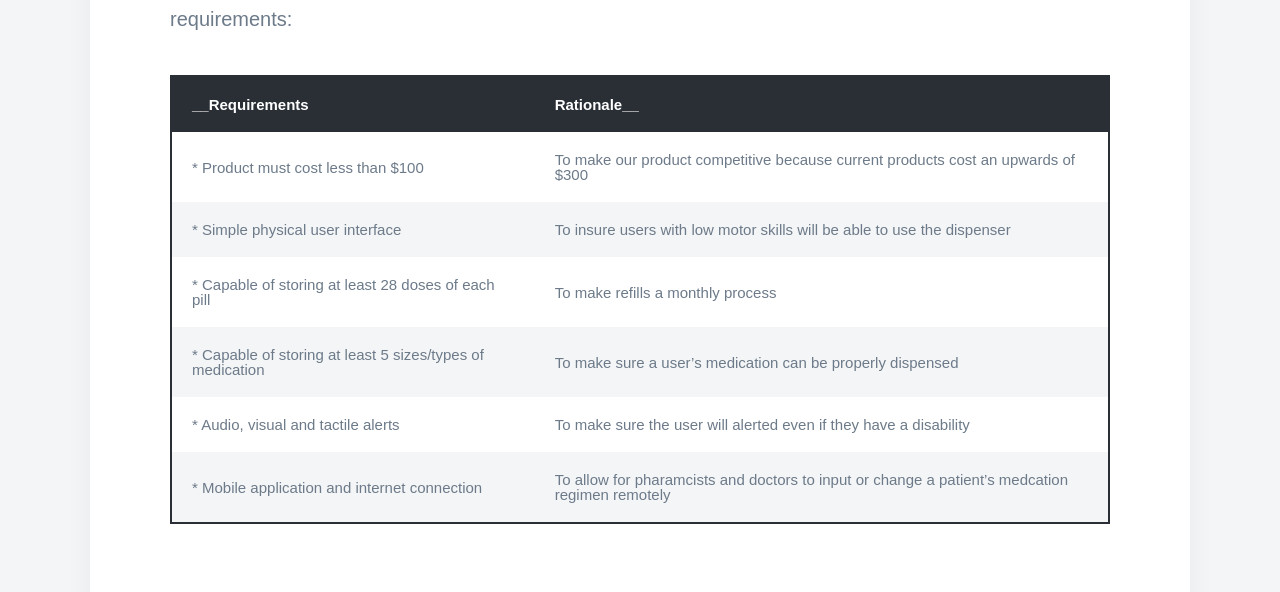
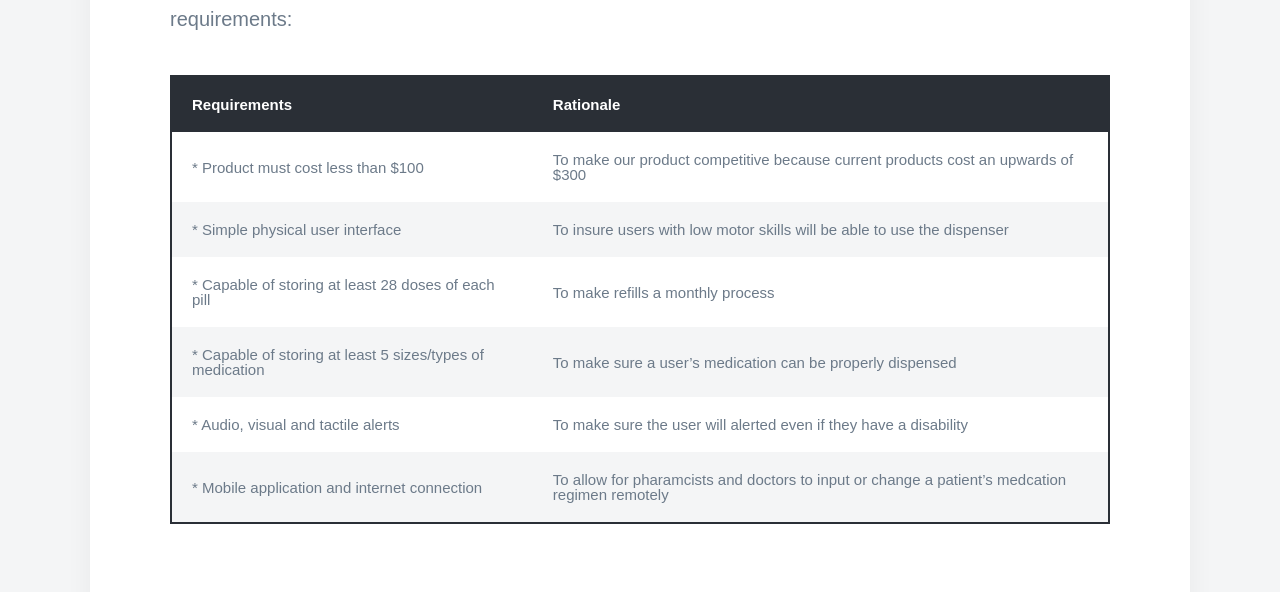
Before and after one commit to amymuwu/website3.0, a Jekyll site: the page built from _projects/2019-04-01-Automatic-pill.md, in a window 1280 px wide. Shown: the part 969-1561 px from the top of the page. Built offline with Jekyll 4.4.1, drawn with Linux system fonts in a browser that asks for light colours; nearby versions of some CDN libraries; some web fonts are replaced.

```diff
--- a/_projects/2019-04-01-Automatic-pill.md
+++ b/_projects/2019-04-01-Automatic-pill.md
@@ -13,7 +13,7 @@ __Requirements and Objectives__
 
 Through consulting potential users and healthcare professionals, we established the following requirements:
 
-| __Requirements                          | Rationale__                                                                       |
+| __Requirements__                          | __Rationale__                                                                       |
 | ------------------------------------- | ------------------------------------------------------------------------------- |
 | * Product must cost less than $100    | To make our product competitive because current products cost an upwards of $300|
 | * Simple physical user interface      | To insure users with low motor skills will be able to use the dispenser         |
```
